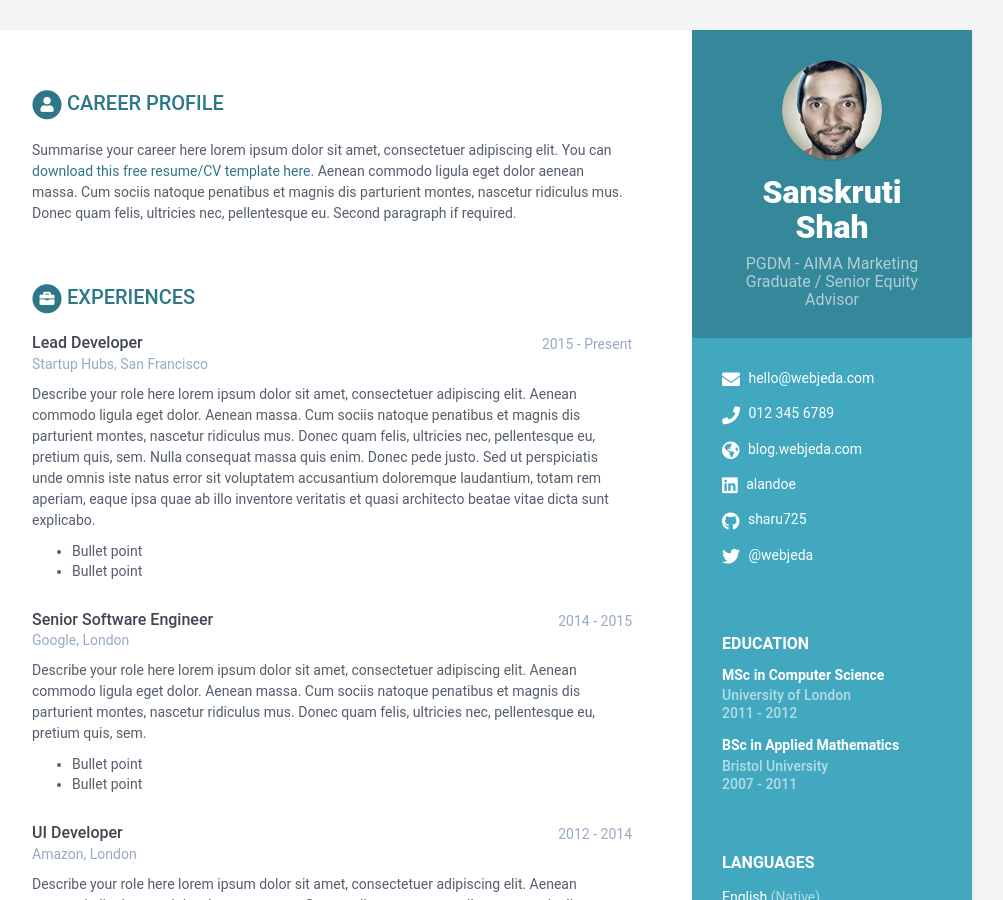
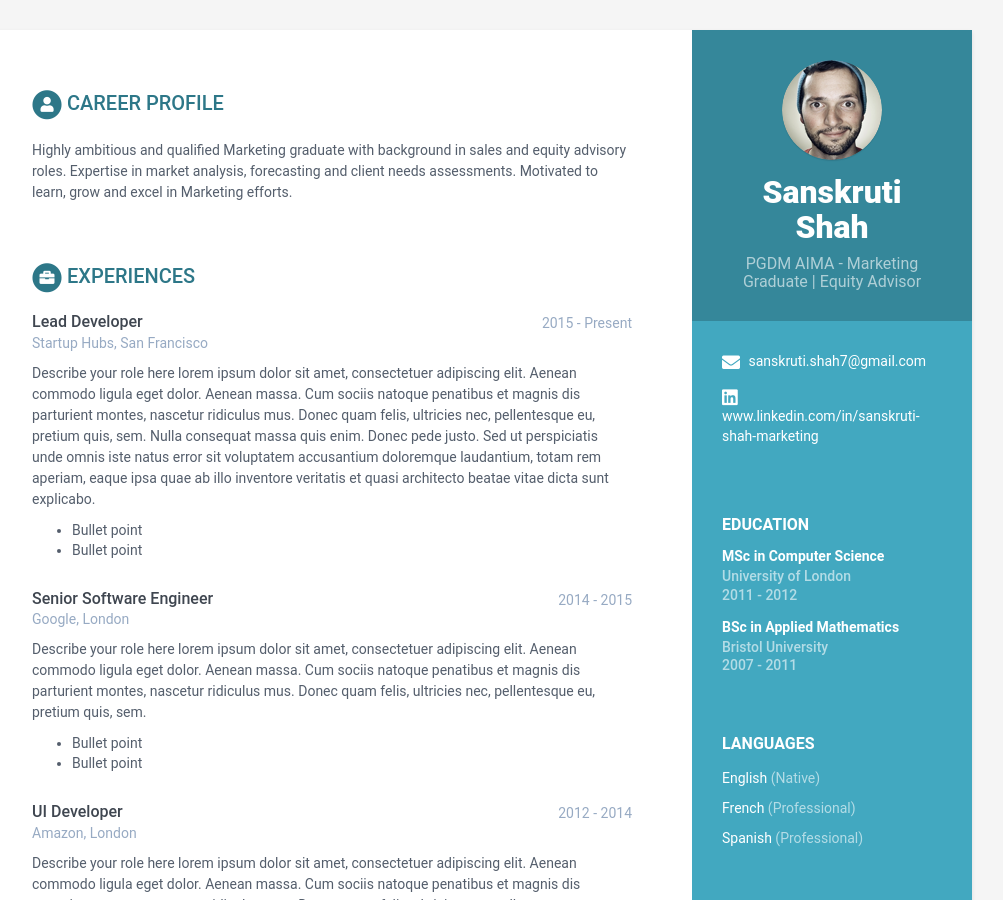
Before and after one commit to sanskruti-shah/online-cv, a Jekyll site: the page built from index.html, in a window 1280 px wide and 900 px high. Shown: the whole window, without its empty margins (168-1171 px from the left). Built offline with Jekyll 4.4.1, drawn with Linux system fonts in a browser that asks for light colours.

Commit message:
Add new data

```diff
--- a/_data/data.yml
+++ b/_data/data.yml
@@ -8,21 +8,12 @@ sidebar:
 
     # Profile information
     name: Sanskruti Shah
-    tagline: PGDM - AIMA Marketing Graduate / Senior Equity Advisor
+    tagline: PGDM AIMA - Marketing Graduate | Equity Advisor
     avatar: profile.png  #place a 100x100 picture inside /assets/images/ folder and provide the name of the file below
 
     # Sidebar links
-    email: hello@webjeda.com
-    phone: 012 345 6789
-    website: blog.webjeda.com #do not add http://
-    linkedin: alandoe
-    github: sharu725
-    gitlab:
-    bitbucket:
-    twitter: '@webjeda'
-    stack-overflow: # Number/Username, e.g. 123456/alandoe
-    codewars:
-    goodreads: # Number-Username, e.g. 123456-alandoe
+    email: sanskruti.shah7@gmail.com
+    linkedin: www.linkedin.com/in/sanskruti-shah-marketing
 
     languages:
       - idiom: English
@@ -47,12 +38,9 @@ sidebar:
 career-profile:
     title: Career Profile
     summary: |
-      Summarise your career here lorem ipsum dolor sit amet, consectetuer
-      adipiscing elit. You can [download this free resume/CV template here]().
-      Aenean commodo ligula eget dolor aenean massa. Cum sociis natoque
-      penatibus et magnis dis parturient montes, nascetur ridiculus mus.
-      Donec quam felis, ultricies nec, pellentesque eu.
-      Second paragraph if required.
+      Highly ambitious and qualified Marketing graduate with background in sales and equity advisory roles.
+      Expertise in market analysis, forecasting and client needs assessments.
+      Motivated to learn, grow and excel in Marketing efforts.
 education:
     - degree: MSc in Computer Science
       university: University of London
```
